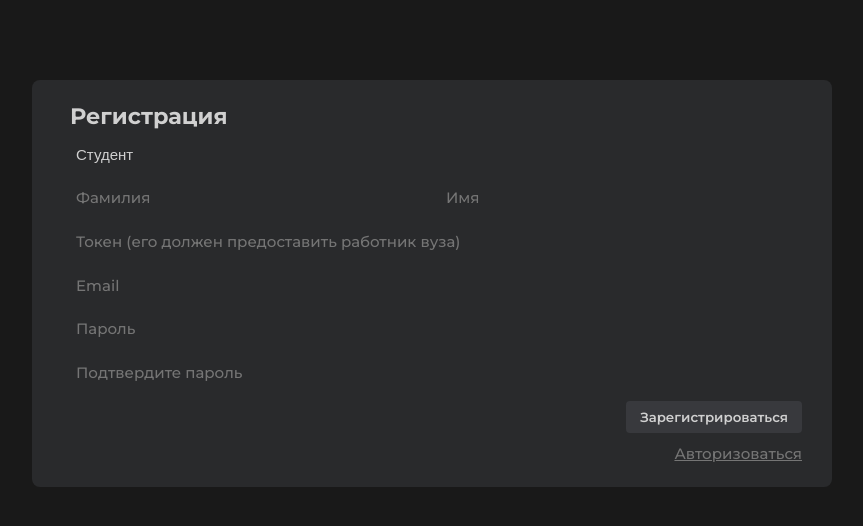
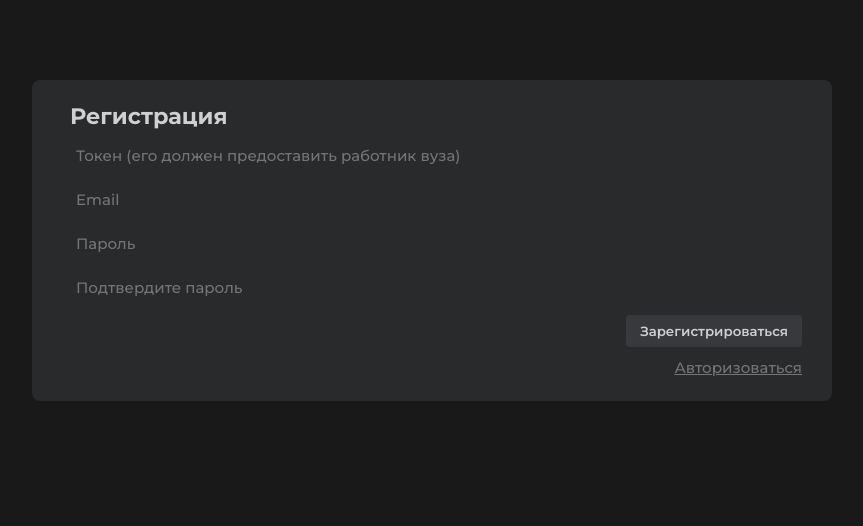
Before and after one commit to arec0000/autumn-2022, a React (Create React App) app in the folder client/: page /register in a window 1280 px wide. Shown: the top 526 px of the page, without its empty margins (208-1071 px from the left). Built offline with nearby package versions, Linux system fonts and the light colour scheme.

Commit message:
Remove name and surname from registration

```diff
--- a/client/src/assets/variables.scss
+++ b/client/src/assets/variables.scss
@@ -1,5 +1,7 @@
 $widget-background: #292a2c;
 $active-background: #313235;
+
+// $input-background: #37383b;
 
 $main-text-color: #D0D0D0;
 $secondary-text-color: #757575;
--- a/client/src/components/pages/register/register.js
+++ b/client/src/components/pages/register/register.js
@@ -5,9 +5,6 @@ import CustomForm from '../../../shared/form/form'
 import validationSchema from './validationSchema'
 
 const initialValues = {
-    role: '',
-    surname: '',
-    name: '',
     token: '',
     email: '',
     password: '',
@@ -19,26 +16,6 @@ const Register = () => {
         <div className="form-container">
             <CustomForm initialValues={initialValues} validationSchema={validationSchema}>
                 <h2>Регистрация</h2>
-                <Field
-                    as="select"
-                    name="role"
-                >
-                    <option value="student">Студент</option>
-                    <option value="teacher">Преподаватель</option>
-                    <option value="employee">Сотрудник</option>
-                </Field>
-                <div className="input-group">
-                    <Field
-                        type="text"
-                        name="surname"
-                        placeholder="Фамилия"
-                    />
-                    <Field
-                        type="text"
-                        name="name"
-                        placeholder="Имя"
-                    />
-                </div>
                 <Field
                     type="text"
                     name="token"
--- a/client/src/components/pages/register/validationSchema.js
+++ b/client/src/components/pages/register/validationSchema.js
@@ -1,14 +1,6 @@
 import * as Yup from 'yup'
 
 const validationSchema = Yup.object().shape({
-    role: Yup.string()
-        .required('Выберите роль'),
-    surname: Yup.string()
-        .min(2, 'Фамилия должна содержать больше 2 символов')
-        .required('Заполните фамилию'),
-    name: Yup.string()
-        .min(2, 'Имя должно содержать больше 2 символов')
-        .required('Заполните имя'),
     token: Yup.string().required('Вставьте регистрационный токен'),
     email: Yup.string()
         .email('Неправильный email адрес')
--- a/client/src/shared/form/form.scss
+++ b/client/src/shared/form/form.scss
@@ -25,6 +25,7 @@
         padding: 6px 14px;
         border-radius: 4px;
         background: none;
+        // border: 2px solid $input-background;
         color: inherit;
         font-size: .94em;
         font-weight: 500;
@@ -93,15 +94,15 @@
 
 }
 
-.input-group {
-    display: flex;
-    width: 100%;
-    margin-bottom: .8rem;
-    overflow: hidden;
-    border-radius: 4px;
+// .input-group {
+//     display: flex;
+//     width: 100%;
+//     margin-bottom: .8rem;
+//     overflow: hidden;
+//     border-radius: 4px;
 
-    input {
-        margin: 0;
-        border-radius: 0;
-    }
-}
+//     input {
+//         margin: 0;
+//         border-radius: 0;
+//     }
+// }
```
